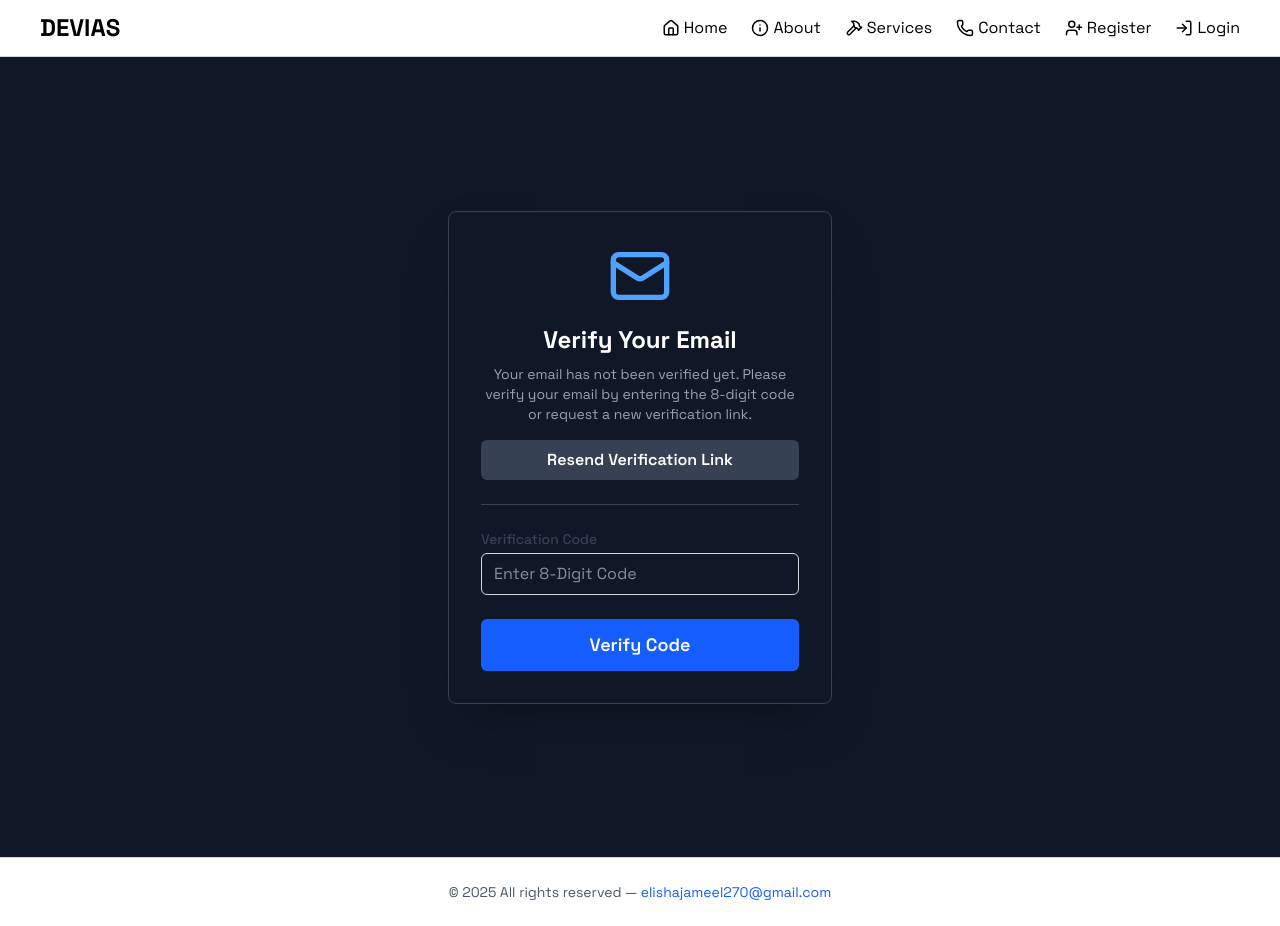
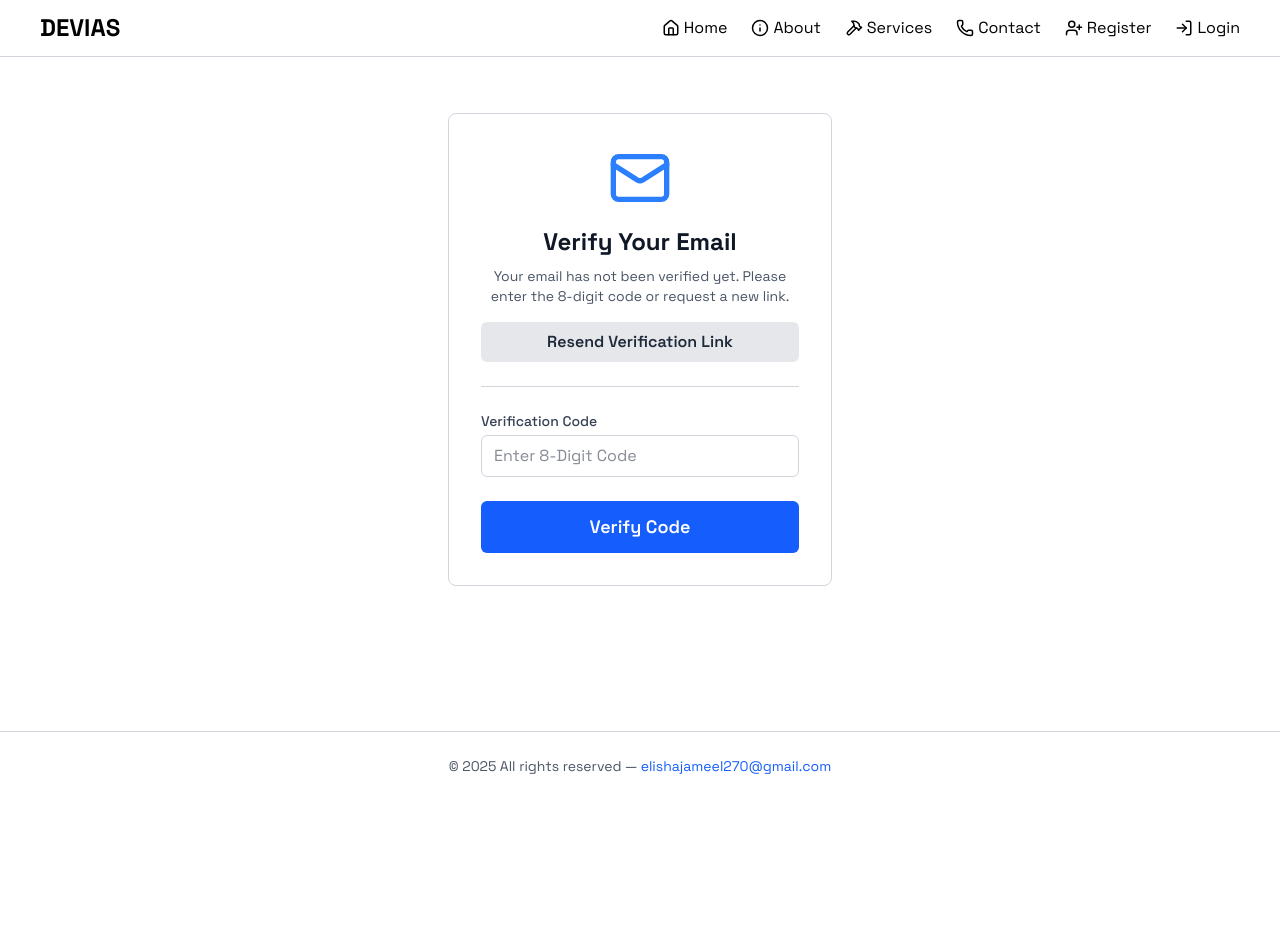
Before and after one commit to elishabhatti/e-commerce-with-mern, a React (Vite) app in the folder client/: page /verify-email in a window 1280 px wide. After the commit the page ends 800 px from the top, so only its background shows below. Built offline with nearby package versions, Linux system fonts and the light colour scheme; no server answers.

Commit message:
added light theme and remove unwanted function in verify email page

```diff
--- a/client/src/pages/VerifyEmail.jsx
+++ b/client/src/pages/VerifyEmail.jsx
@@ -1,16 +1,13 @@
 import React, { useState } from "react";
-// Assuming your Input component is flexible enough to accept custom styling or props
-// If your Input component is not designed to accept an 'icon' prop, you might need to modify it.
 import Input from "../components/Input";
-import { motion } from "framer-motion"; // Import Framer Motion
-import { Mail, Lock } from 'lucide-react'; // Import Lucide Icons for potential use
+import { motion } from "framer-motion";
+import { Mail, Lock } from "lucide-react";
 
 const VerifyEmail = () => {
   const [code, setCode] = useState("");
   const [loading, setLoading] = useState(false);
-  const [message, setMessage] = useState(""); // For displaying success/error messages
+  const [message, setMessage] = useState("");
 
-  // Framer Motion Variants for subtle entrance animation
   const formVariants = {
     hidden: { opacity: 0, y: 20 },
     visible: {
@@ -35,80 +32,56 @@ const VerifyEmail = () => {
   };
 
   const handleVerifyCode = async (e) => {
-    e.preventDefault();
-    setLoading(true);
-    setMessage(""); // Clear previous messages
-
-    // Simulate API call
-    try {
-      // In a real application, you would make an API call here
-      // const response = await axios.post("/api/verify-email", { code });
-      await new Promise(resolve => setTimeout(resolve, 2000)); // Simulate network delay
-
-      if (code === "12345678") { // Example verification logic
-        setMessage("Email verified successfully!");
-        // Navigate to dashboard or next page
-        // navigate("/dashboard");
-      } else {
-        setMessage("Invalid verification code. Please try again.");
-      }
-    } catch (error) {
-      setMessage("An error occurred during verification. Please try again.");
-      console.error("Verification error:", error);
-    } finally {
-      setLoading(false);
-    }
   };
 
   const handleResendLink = async () => {
-    setLoading(true);
-    setMessage(""); // Clear previous messages
-    try {
-      // Simulate API call to resend link
-      // await axios.post("/api/resend-verification-link", { email: "user@example.com" });
-      await new Promise(resolve => setTimeout(resolve, 1500)); // Simulate network delay
-      setMessage("New verification link sent to your email!");
-    } catch (error) {
-      setMessage("Failed to resend link. Please try again later.");
-      console.error("Resend link error:", error);
-    } finally {
-      setLoading(false);
-    }
+
   };
 
   return (
-    <div className="min-h-screen flex items-center justify-center bg-gray-900 p-4 font-sans text-white">
+    <div className="flex mt-10 items-center justify-center  p-4 font-sans text-gray-900">
       <motion.div
-        className="p-8 rounded-lg shadow-2xl w-full max-w-sm border border-gray-700"
+        className="p-8 rounded-lg w-full max-w-sm border border-gray-300"
         variants={formVariants}
         initial="hidden"
         animate="visible"
       >
         <motion.div className="text-center mb-6" variants={itemVariants}>
-          <Mail className="w-16 h-16 text-blue-400 mx-auto mb-4" /> {/* Larger Lucide Icon */}
+          <Mail className="w-16 h-16 text-blue-500 mx-auto mb-4" />
           <b className="block text-2xl font-bold mb-2">Verify Your Email</b>
-          <p className="text-gray-400 text-sm mb-4">
-            Your email has not been verified yet. Please verify your email by
-            entering the 8-digit code or request a new verification link.
+          <p className="text-gray-600 text-sm mb-4">
+            Your email has not been verified yet. Please enter the 8-digit code
+            or request a new link.
           </p>
           <motion.button
             onClick={handleResendLink}
-            className="w-full bg-gray-700 hover:bg-gray-600 text-white font-semibold py-2 px-4 rounded-md transition duration-300 ease-in-out transform hover:-translate-y-0.5 focus:outline-none focus:ring-2 focus:ring-blue-500 focus:ring-offset-2 focus:ring-offset-gray-800 disabled:opacity-50 disabled:cursor-not-allowed"
+            className="w-full bg-gray-200 hover:bg-gray-300 text-gray-800 font-semibold py-2 px-4 rounded-md transition duration-300 ease-in-out transform hover:-translate-y-0.5 focus:outline-none focus:ring-2 focus:ring-blue-500 focus:ring-offset-2 disabled:opacity-50 disabled:cursor-not-allowed"
             disabled={loading}
             whileHover={{ scale: 1.02 }}
             whileTap={{ scale: 0.98 }}
           >
             {loading ? (
               <motion.svg
-                className="animate-spin h-5 w-5 text-white mx-auto"
+                className="animate-spin h-5 w-5 text-gray-800 mx-auto"
                 xmlns="http://www.w3.org/2000/svg"
                 fill="none"
                 viewBox="0 0 24 24"
                 animate={{ rotate: 360 }}
                 transition={{ duration: 1, repeat: Infinity, ease: "linear" }}
               >
-                <circle className="opacity-25" cx="12" cy="12" r="10" stroke="currentColor" strokeWidth="4"></circle>
-                <path className="opacity-75" fill="currentColor" d="M4 12a8 8 0 018-8V0C5.373 0 0 5.373 0 12h4zm2 5.291A7.962 7.962 0 014 12H0c0 3.042 1.135 5.824 3 7.938l3-2.647z"></path>
+                <circle
+                  className="opacity-25"
+                  cx="12"
+                  cy="12"
+                  r="10"
+                  stroke="currentColor"
+                  strokeWidth="4"
+                ></circle>
+                <path
+                  className="opacity-75"
+                  fill="currentColor"
+                  d="M4 12a8 8 0 018-8V0C5.373 0 0 5.373 0 12h4zm2 5.291A7.962 7.962 0 014 12H0c0 3.042 1.135 5.824 3 7.938l3-2.647z"
+                ></path>
               </motion.svg>
             ) : (
               "Resend Verification Link"
@@ -116,26 +89,29 @@ const VerifyEmail = () => {
           </motion.button>
         </motion.div>
 
-        <hr className="my-6 border-gray-700" />
+        <hr className="my-6 border-gray-300" />
 
-        <motion.form onSubmit={handleVerifyCode} className="space-y-6" variants={formVariants}>
+        <motion.form
+          onSubmit={handleVerifyCode}
+          className="space-y-6"
+          variants={formVariants}
+        >
           <motion.div variants={itemVariants}>
-            {/* Assuming Input component can take an 'icon' prop and style its internal input */}
             <Input
               label="Verification Code"
               name="code"
-              type="text" // Changed to text for code input
+              type="text"
               value={code}
               onChange={(e) => setCode(e.target.value)}
               placeholder="Enter 8-Digit Code"
               required
-              className="bg-gray-700 border-gray-600 text-white placeholder-gray-400 focus:ring-blue-500 focus:border-blue-500" // Tailwind classes for Input
-              icon={<Lock className="h-5 w-5 text-gray-400" />} // Lucide Icon for Input
+              className="bg-white border-gray-300 text-gray-900 placeholder-gray-400 focus:ring-blue-500 focus:border-blue-500"
+              icon={<Lock className="h-5 w-5 text-gray-400" />}
             />
           </motion.div>
           <motion.button
             type="submit"
-            className="w-full bg-blue-600 text-white py-3 rounded-md hover:bg-blue-700 transition duration-300 ease-in-out font-semibold text-lg flex items-center justify-center gap-2 disabled:opacity-50 disabled:cursor-not-allowed transform hover:scale-[1.005] active:scale-[0.995] focus:outline-none focus:ring-2 focus:ring-blue-500 focus:ring-offset-2 focus:ring-offset-gray-800"
+            className="w-full bg-blue-600 text-white py-3 rounded-md hover:bg-blue-700 transition duration-300 ease-in-out font-semibold text-lg flex items-center justify-center gap-2 disabled:opacity-50 disabled:cursor-not-allowed transform hover:scale-[1.005] active:scale-[0.995] focus:outline-none focus:ring-2 focus:ring-blue-500 focus:ring-offset-2"
             disabled={loading}
             whileHover={{ scale: 1.01 }}
             whileTap={{ scale: 0.99 }}
@@ -151,8 +127,19 @@ const VerifyEmail = () => {
                   animate={{ rotate: 360 }}
                   transition={{ duration: 1, repeat: Infinity, ease: "linear" }}
                 >
-                  <circle className="opacity-25" cx="12" cy="12" r="10" stroke="currentColor" strokeWidth="4"></circle>
-                  <path className="opacity-75" fill="currentColor" d="M4 12a8 8 0 018-8V0C5.373 0 0 5.373 0 12h4zm2 5.291A7.962 7.962 0 014 12H0c0 3.042 1.135 5.824 3 7.938l3-2.647z"></path>
+                  <circle
+                    className="opacity-25"
+                    cx="12"
+                    cy="12"
+                    r="10"
+                    stroke="currentColor"
+                    strokeWidth="4"
+                  ></circle>
+                  <path
+                    className="opacity-75"
+                    fill="currentColor"
+                    d="M4 12a8 8 0 018-8V0C5.373 0 0 5.373 0 12h4zm2 5.291A7.962 7.962 0 014 12H0c0 3.042 1.135 5.824 3 7.938l3-2.647z"
+                  ></path>
                 </motion.svg>
                 Verifying Code...
               </>
@@ -164,7 +151,9 @@ const VerifyEmail = () => {
 
         {message && (
           <motion.p
-            className={`mt-4 text-center text-sm ${message.includes("success") ? "text-green-400" : "text-red-400"}`}
+            className={`mt-4 text-center text-sm ${
+              message.includes("success") ? "text-green-600" : "text-red-500"
+            }`}
             initial={{ opacity: 0, y: 10 }}
             animate={{ opacity: 1, y: 0 }}
             transition={{ duration: 0.3 }}
```
